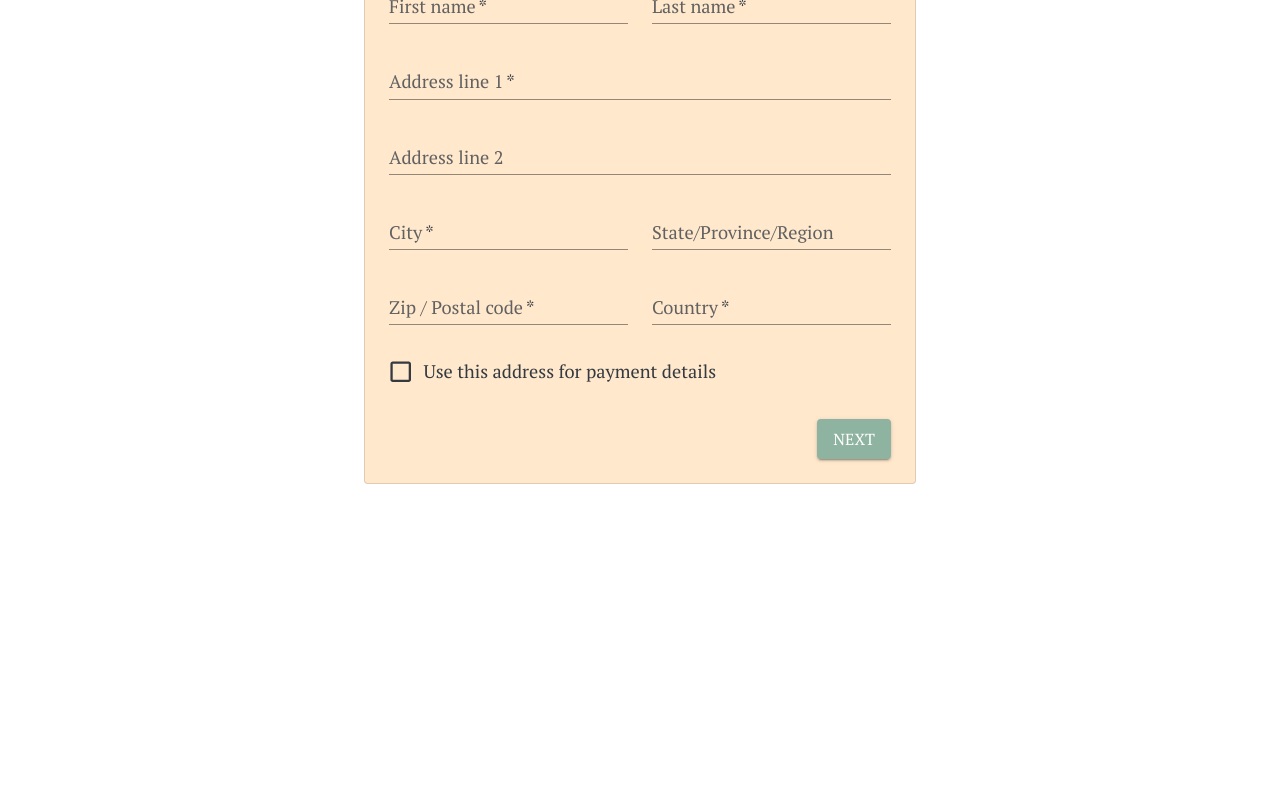
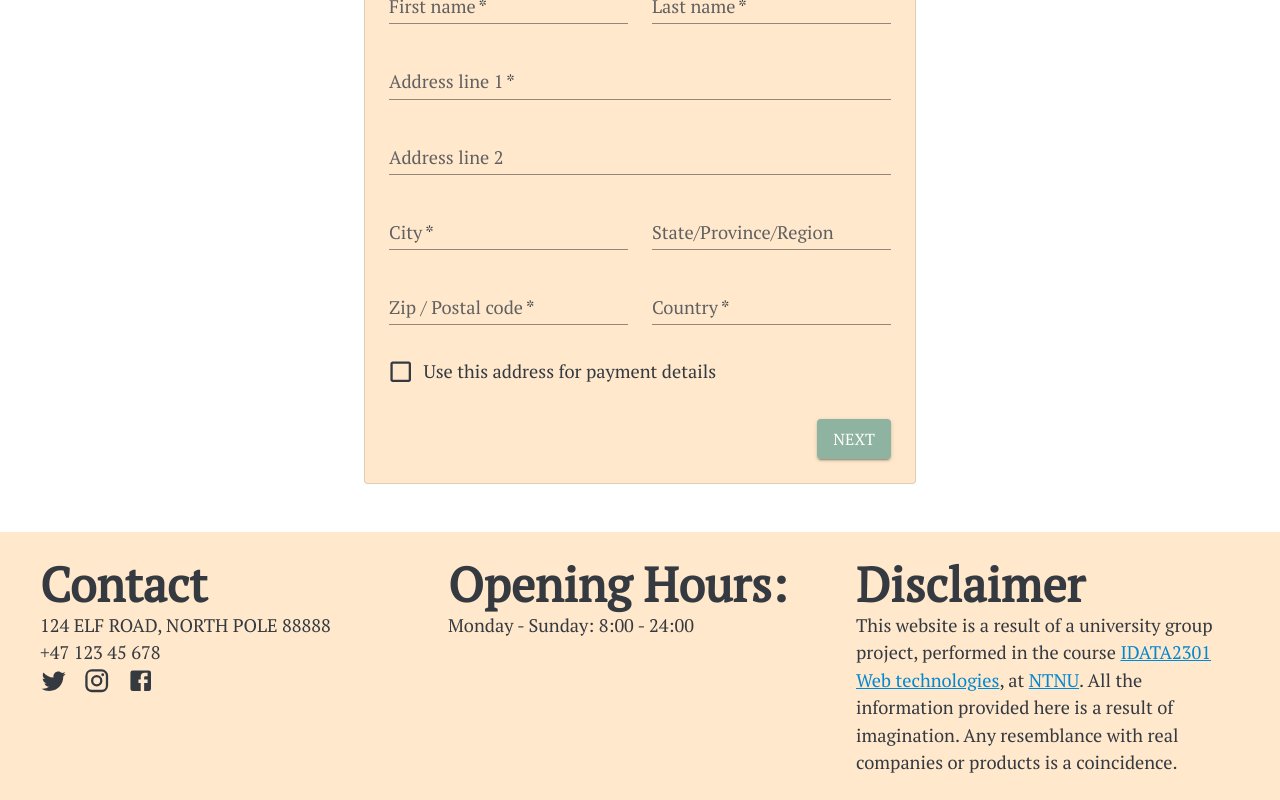
Before and after one commit to FennecFromSahara/Group-7-IDATA2301-IDATA2306, a React (Create React App) app in the folder coffeeshop-frontend/: page /checkout in a window 1280 px wide. Shown: the part 357-1157 px from the top of the page. Before the commit the page ends 889 px from the top, so only its background shows below. Built offline with nearby package versions, Linux system fonts and the light colour scheme.

Commit message:
Added footer to checkout page

```diff
--- a/coffeeshop-frontend/src/pages/Checkout/CheckoutPage.jsx
+++ b/coffeeshop-frontend/src/pages/Checkout/CheckoutPage.jsx
@@ -1,3 +1,4 @@
+import Footer from "../../components/Footer";
 import NavBar from "../../components/NavBar";
 import Checkout from "./Checkout";
 import React from "react";
@@ -13,6 +14,8 @@ function CheckoutPage() {
       <NavBar />
 
       <Checkout />
+
+      <Footer />
     </div>
   );
 }
--- a/coffeeshop-frontend/src/pages/ShoppingCart/ShoppingCartProductCard.jsx
+++ b/coffeeshop-frontend/src/pages/ShoppingCart/ShoppingCartProductCard.jsx
@@ -123,12 +123,13 @@ export default function ShoppingCartProductCard(props) {
         flexDirection: "row",
         alignItems: "center",
       }}
+      elevation={0}
     >
       <CardMedia
         component="img"
         image={iconImageMap[product.image] || iconImageMap["placeholder"]}
         alt="Image of product"
-        sx={{ width: "100px" }}
+        sx={{ width: "100px", margin: 1}}
       />
       <CardContent sx={{ flexGrow: 1 }}>
         <Typography gutterBottom variant="h5" component="h2">
```
Also changed, not shown: 1 other file (tests, documents, lock files or other folders).
